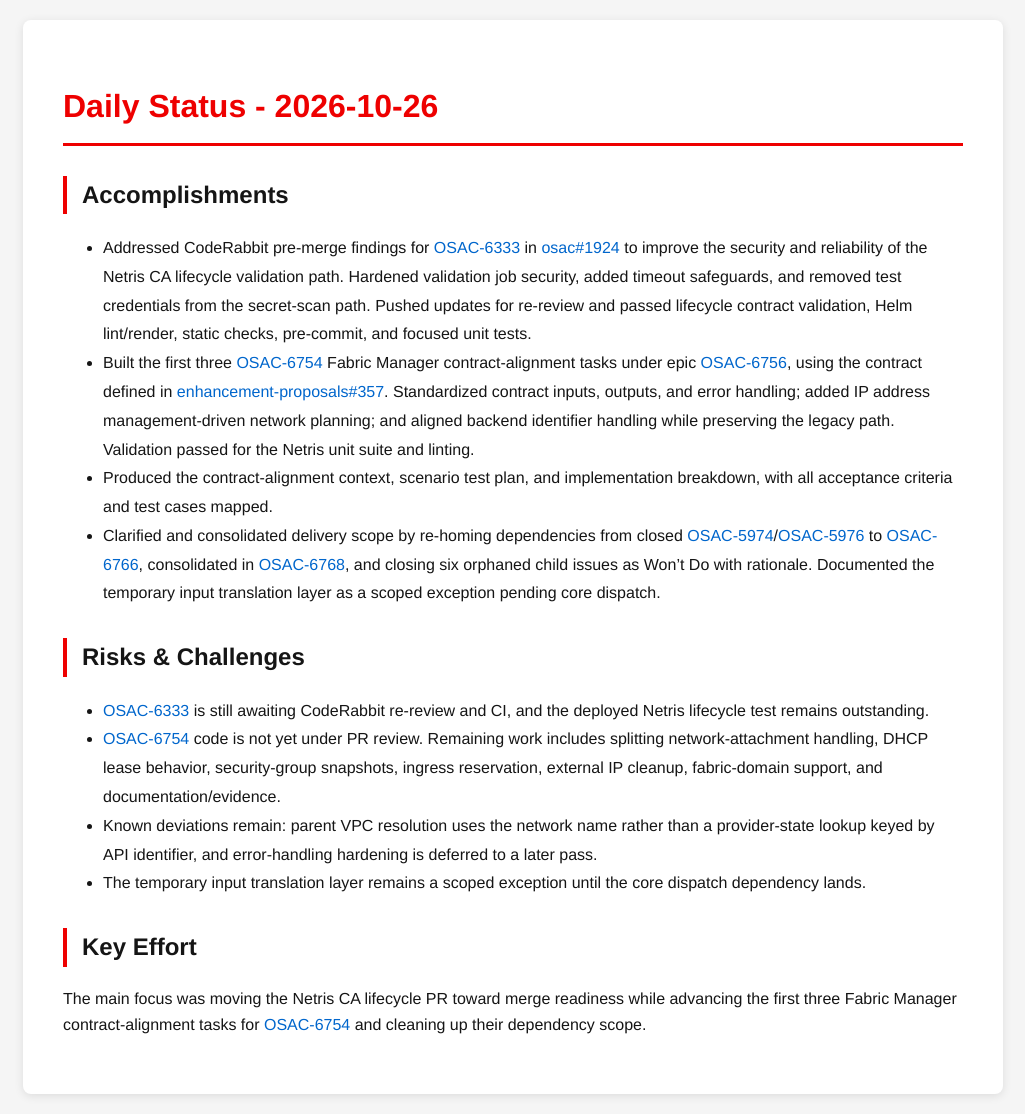
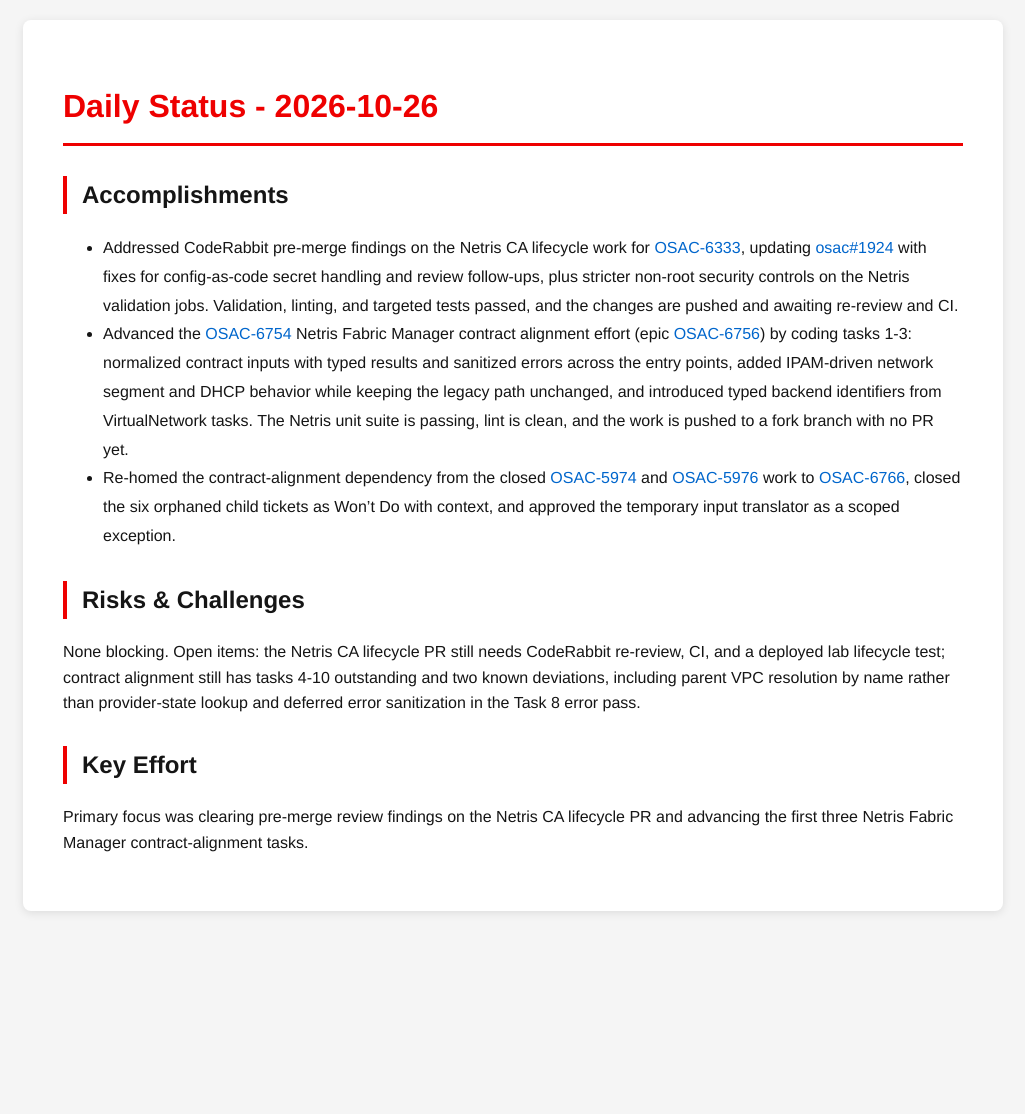
Before and after one commit to tzvatot/daily-status, a Jekyll site: the page built from 2026-10-26.md, in a window 1280 px wide. Shown: the whole page, without its empty margins (127-1152 px from the left). Built offline with Jekyll 4.4.1, drawn with Linux system fonts in a browser that asks for light colours; after the commit the page ends 931 px from its top, so only the background shows below that.

Commit message:
Daily status update - 2026-10-26

```diff
--- a/2026-10-26.md
+++ b/2026-10-26.md
@@ -7,16 +7,12 @@
 # Daily Status - 2026-10-26
 
 ## Accomplishments
-- Addressed CodeRabbit pre-merge findings for [OSAC-6333](https://redhat.atlassian.net/browse/OSAC-6333) in [osac#1924](https://github.com/osac-project/osac/pull/1924) to improve the security and reliability of the Netris CA lifecycle validation path. Hardened validation job security, added timeout safeguards, and removed test credentials from the secret-scan path. Pushed updates for re-review and passed lifecycle contract validation, Helm lint/render, static checks, pre-commit, and focused unit tests.
-- Built the first three [OSAC-6754](https://redhat.atlassian.net/browse/OSAC-6754) Fabric Manager contract-alignment tasks under epic [OSAC-6756](https://redhat.atlassian.net/browse/OSAC-6756), using the contract defined in [enhancement-proposals#357](https://github.com/osac-project/enhancement-proposals/pull/357). Standardized contract inputs, outputs, and error handling; added IP address management-driven network planning; and aligned backend identifier handling while preserving the legacy path. Validation passed for the Netris unit suite and linting.
-- Produced the contract-alignment context, scenario test plan, and implementation breakdown, with all acceptance criteria and test cases mapped.
-- Clarified and consolidated delivery scope by re-homing dependencies from closed [OSAC-5974](https://redhat.atlassian.net/browse/OSAC-5974)/[OSAC-5976](https://redhat.atlassian.net/browse/OSAC-5976) to [OSAC-6766](https://redhat.atlassian.net/browse/OSAC-6766), consolidated in [OSAC-6768](https://redhat.atlassian.net/browse/OSAC-6768), and closing six orphaned child issues as Won't Do with rationale. Documented the temporary input translation layer as a scoped exception pending core dispatch.
+- Addressed CodeRabbit pre-merge findings on the Netris CA lifecycle work for [OSAC-6333](https://redhat.atlassian.net/browse/OSAC-6333), updating [osac#1924](https://github.com/osac-project/osac/pull/1924) with fixes for config-as-code secret handling and review follow-ups, plus stricter non-root security controls on the Netris validation jobs. Validation, linting, and targeted tests passed, and the changes are pushed and awaiting re-review and CI.
+- Advanced the [OSAC-6754](https://redhat.atlassian.net/browse/OSAC-6754) Netris Fabric Manager contract alignment effort (epic [OSAC-6756](https://redhat.atlassian.net/browse/OSAC-6756)) by coding tasks 1-3: normalized contract inputs with typed results and sanitized errors across the entry points, added IPAM-driven network segment and DHCP behavior while keeping the legacy path unchanged, and introduced typed backend identifiers from VirtualNetwork tasks. The Netris unit suite is passing, lint is clean, and the work is pushed to a fork branch with no PR yet.
+- Re-homed the contract-alignment dependency from the closed [OSAC-5974](https://redhat.atlassian.net/browse/OSAC-5974) and [OSAC-5976](https://redhat.atlassian.net/browse/OSAC-5976) work to [OSAC-6766](https://redhat.atlassian.net/browse/OSAC-6766), closed the six orphaned child tickets as Won't Do with context, and approved the temporary input translator as a scoped exception.
 
 ## Risks & Challenges
-- [OSAC-6333](https://redhat.atlassian.net/browse/OSAC-6333) is still awaiting CodeRabbit re-review and CI, and the deployed Netris lifecycle test remains outstanding.
-- [OSAC-6754](https://redhat.atlassian.net/browse/OSAC-6754) code is not yet under PR review. Remaining work includes splitting network-attachment handling, DHCP lease behavior, security-group snapshots, ingress reservation, external IP cleanup, fabric-domain support, and documentation/evidence.
-- Known deviations remain: parent VPC resolution uses the network name rather than a provider-state lookup keyed by API identifier, and error-handling hardening is deferred to a later pass.
-- The temporary input translation layer remains a scoped exception until the core dispatch dependency lands.
+None blocking. Open items: the Netris CA lifecycle PR still needs CodeRabbit re-review, CI, and a deployed lab lifecycle test; contract alignment still has tasks 4-10 outstanding and two known deviations, including parent VPC resolution by name rather than provider-state lookup and deferred error sanitization in the Task 8 error pass.
 
 ## Key Effort
-The main focus was moving the Netris CA lifecycle PR toward merge readiness while advancing the first three Fabric Manager contract-alignment tasks for [OSAC-6754](https://redhat.atlassian.net/browse/OSAC-6754) and cleaning up their dependency scope.
+Primary focus was clearing pre-merge review findings on the Netris CA lifecycle PR and advancing the first three Netris Fabric Manager contract-alignment tasks.
```
